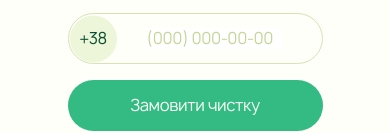
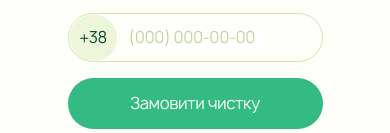
Before and after one commit to Max98002/freshness, a website: page src/index.html in a window 390 px wide. Shown: the part 222-355 px from the top of the page. Drawn offline with nearby package versions, Linux system fonts and the light colour scheme; files that its build step writes are made by us from their sources; files whose address does not match are found by name; a web font is replaced by a local one.

Commit message:
fix input

```diff
--- a/src/scss/hero/hero-media.scss
+++ b/src/scss/hero/hero-media.scss
@@ -23,6 +23,9 @@
     }
     &-input {
       &__wrap {
+        display: flex;
+        align-items: center;
+        justify-content: flex-start;
         width: 100%;
         margin-bottom: 16px;
       }
--- a/src/scss/style.scss
+++ b/src/scss/style.scss
@@ -39,6 +39,10 @@ a {
   cursor: pointer;
 }
 
+input {
+  padding: 0;
+}
+
 //style header and media
 @import './header/header';
 @import './header/header-media';
```
Also changed, not shown: dist/css/style.css, dist/css/style.min.css.
